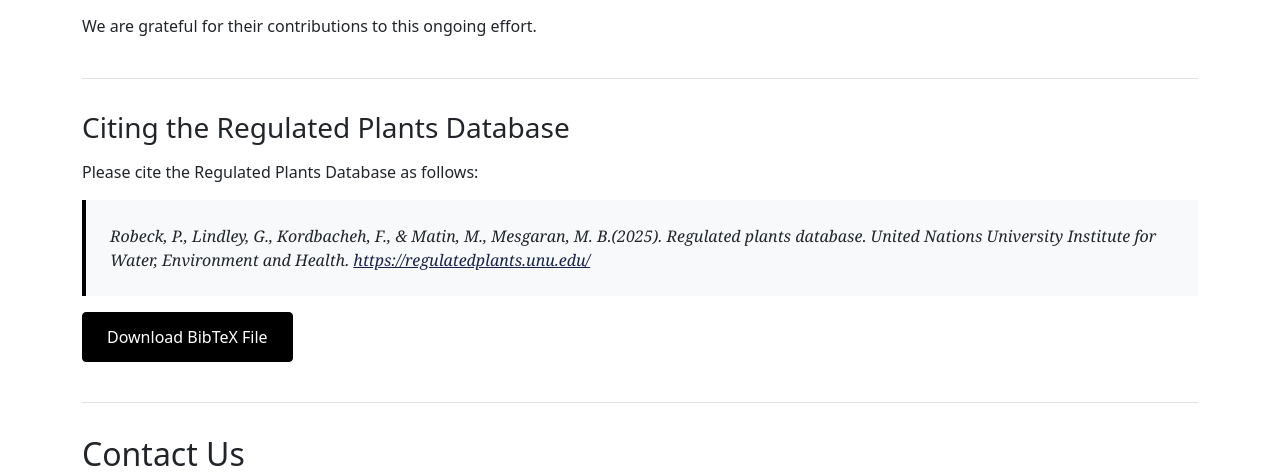
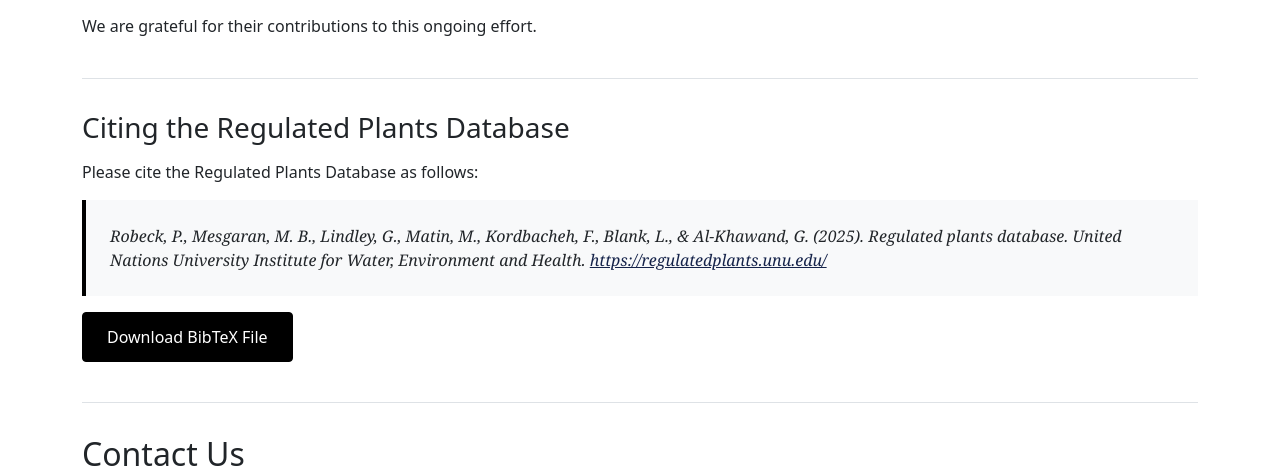
Before and after one commit to oozr/invasive_plants, a Flask app: page /about/ in a window 1280 px wide. Shown: the part 2543-3017 px from the top of the page. Run offline with Flask 2, Linux system fonts and the light colour scheme; parts of the project's set-up code (start-up, migrations or seed data) failed here and were passed over; some libraries are stand-ins or nearby versions.

Commit message:
citation updated

```diff
--- a/app/templates/about.html
+++ b/app/templates/about.html
@@ -117,7 +117,7 @@
     <h3 class="mt-4">Citing the Regulated Plants Database</h3>
     <p>Please cite the Regulated Plants Database as follows:</p>
     <div class="citation-box" style="background-color: #f8f9fa; padding: 1.5rem; border-left: 4px solid #000000; margin: 1rem 0; font-family: 'Georgia', serif; font-style: italic;">
-        <p style="margin: 0;">Robeck, P., Lindley, G., Kordbacheh, F., & Matin, M., Mesgaran, M. B.(2025). Regulated plants database. United Nations University Institute for Water, Environment and Health. <a href="https://regulatedplants.unu.edu" target="_blank">https://regulatedplants.unu.edu/</a></p>
+        <p style="margin: 0;">Robeck, P., Mesgaran, M. B., Lindley, G., Matin, M., Kordbacheh, F., Blank, L., &amp; Al-Khawand, G. (2025). Regulated plants database. United Nations University Institute for Water, Environment and Health. <a href="https://regulatedplants.unu.edu" target="_blank">https://regulatedplants.unu.edu/</a></p>
     </div>
 
     <p class="mt-3">
```
